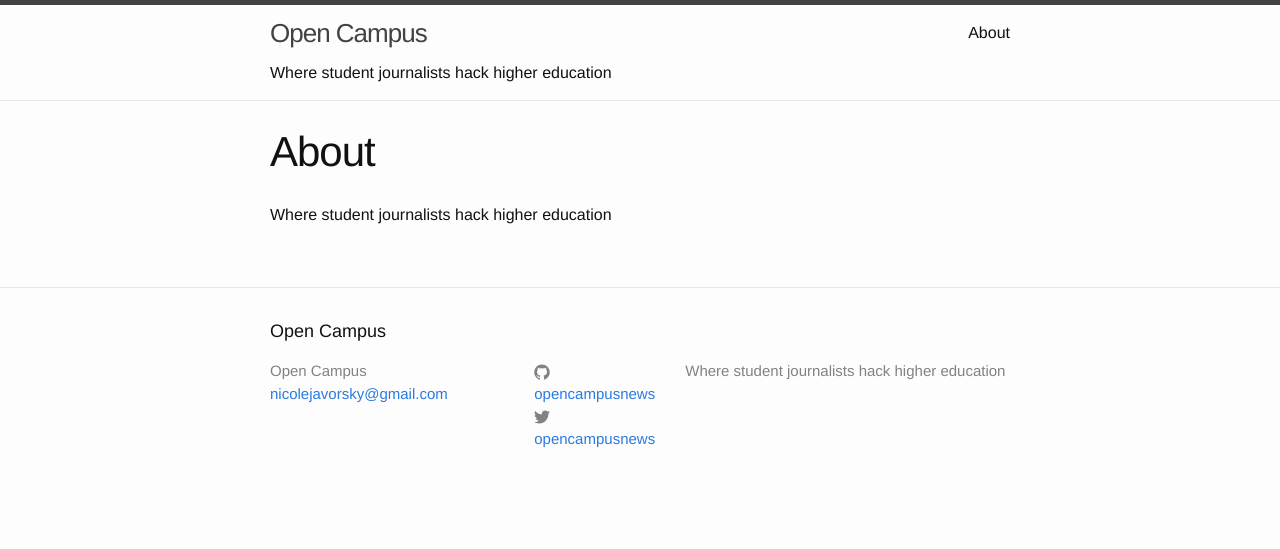
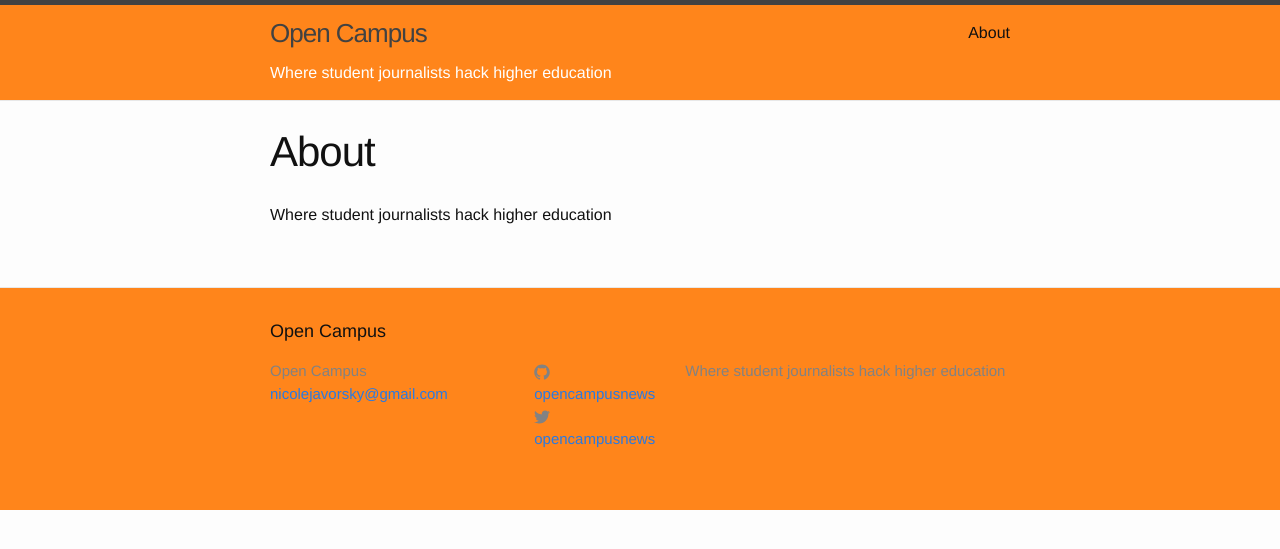
Before and after one commit to opencampusnews/opencampusnews.github.io, a Jekyll site: the page built from about.md, in a window 1280 px wide. Shown: the top 549 px of the page. Built offline with Jekyll 4.4.1, drawn with Linux system fonts in a browser that asks for light colours.

Commit message:
Updated head.html

```diff
--- a/_includes/head.html
+++ b/_includes/head.html
@@ -7,7 +7,7 @@
   <meta name="description" content="{% if page.excerpt %}{{ page.excerpt | strip_html | strip_newlines | truncate: 160 }}{% else %}{{ site.description }}{% endif %}">
 
   <link rel="stylesheet" href="{{ "/css/main.css" | prepend: site.baseurl }}">
-  <link rel="stylesheet" href="{{ "/css/1.css" | prepend: site.baseurl }}">
+  <link rel="stylesheet" href="{{ "/css/style.css" | prepend: site.baseurl }}">
   <link rel="canonical" href="{{ page.url | replace:'index.html','' | prepend: site.baseurl | prepend: site.url }}">
   <link rel="alternate" type="application/rss+xml" title="{{ site.title }}" href="{{ "/feed.xml" | prepend: site.baseurl | prepend: site.url }}">
 </head>
```
